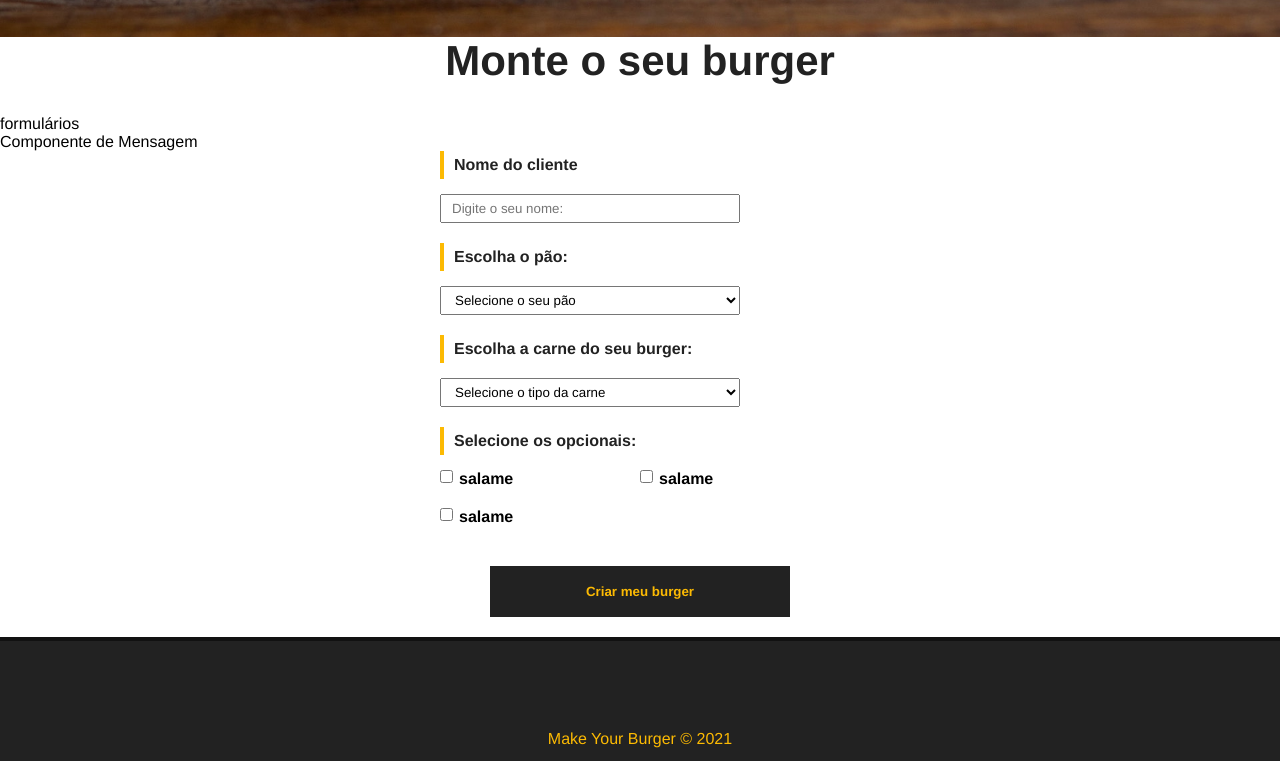
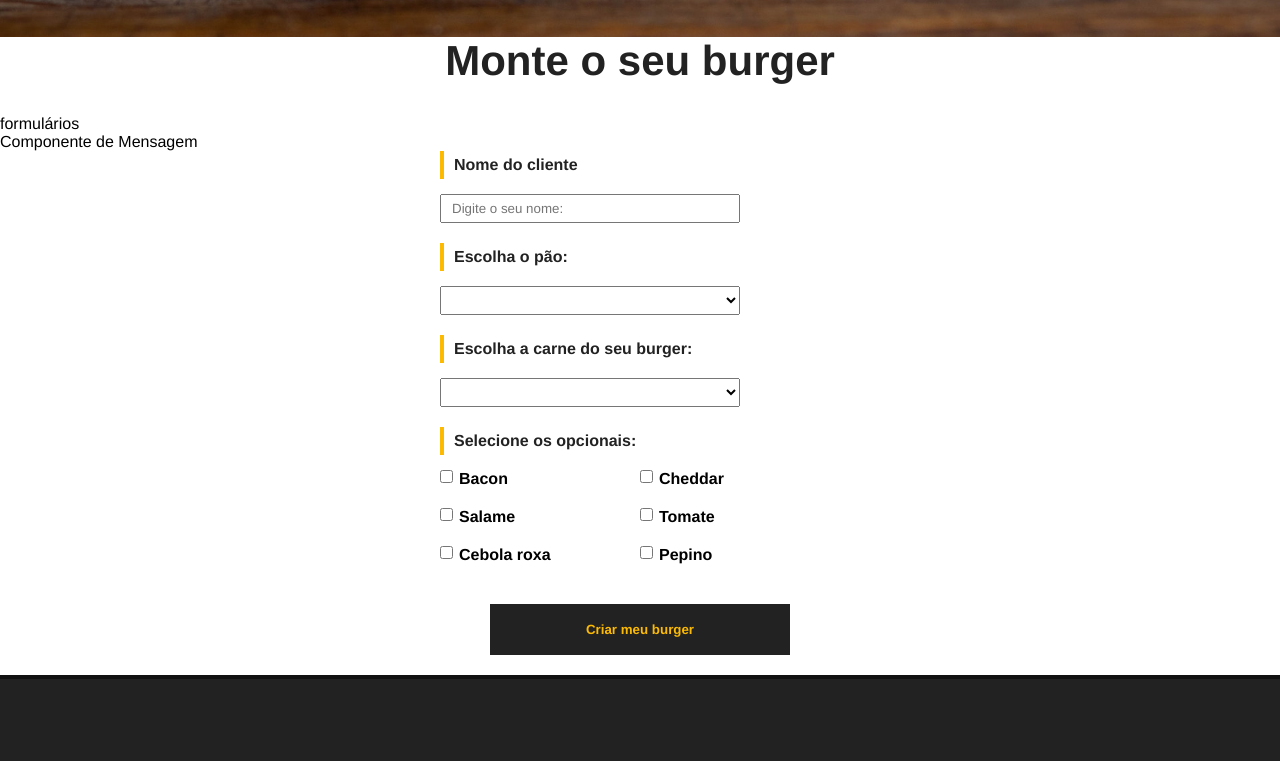
Before and after one commit to marcelo-gomj/burger-shop-vue, a Vue app: page / in a window 1280 px wide. Shown: the part 541-1302 px from the top of the page. Built offline with nearby package versions, Linux system fonts and the light colour scheme; data requests are answered from the project's data file.

Commit message:
add: insert user data in database

```diff
--- a/src/components/BurgerForm.vue
+++ b/src/components/BurgerForm.vue
@@ -2,39 +2,44 @@
   <div>
     <p>Componente de Mensagem</p>
     <div>
-      <form action="" id="burger-form">
+      <form action="" id="burger-form" @submit="createBurger">
         <div class="input-container">
           <label for="name">Nome do cliente</label>
           <input type="text" name="name" id="name" v-model="name" placeholder="Digite o seu nome:">
         </div>
+
         <div class="input-container">
           <label for="bread">Escolha o pão: </label>
-          <select name="bread" id="bread">
+          <select name="bread" id="bread" v-model="bread">
             <option value="">Selecione o seu pão</option>
-            <option value="Integral">Integral</option>
+            <option v-for="bread in breads" :key="bread.id" :value="bread.tipo">
+              {{ bread.tipo }}
+            </option>
           </select>
         </div>
+
         <div class="input-container">
           <label for="meat">Escolha a carne do seu burger:</label>
-          <select name="meat" id="meat">
+          <select name="meat" id="meat" v-model="meat">
             <option value="">Selecione o tipo da carne</option>
-            <option value="maminha">Maminha</option>
+            <option v-for="meat in meats" :key="meat.id" :value="meat.tipo">{{meat.tipo}}</option>
           </select>
         </div>
+
         <div id="optionals-container" class="input-container">
+
           <label id="optionals-title" for="optionals">Selecione os opcionais:</label>
-          <div class="checkbox-container">
-            <input type="checkbox" value="salame" name="optionals" v-model="optionals">
-            <span>salame</span>
+
+          <div v-for="optional in optionalsData"
+            :key="optional.id"
+
+            class="checkbox-container"
+          >
+            <input type="checkbox" :value="optional.tipo" name="optionals" v-model="optionals">
+            <span>{{ optional.tipo }}</span>
+
           </div>
-          <div class="checkbox-container">
-            <input type="checkbox" value="salame" name="optionals" v-model="optionals">
-            <span>salame</span>
-          </div>
-          <div class="checkbox-container">
-            <input type="checkbox" value="salame" name="optionals" v-model="optionals">
-            <span>salame</span>
-          </div>
+
         </div>
 
         <div class="input-container">
@@ -47,7 +52,57 @@
 
 <script>
 export default {
-  name : 'BurgerForm'
+  name : 'BurgerForm',
+  data (){
+    return {
+      breads : null,
+      meats: null,
+      optionalsData: null,
+      name: null,
+      bread: null,
+      meat: null,
+      optionals: [],
+      msg: null
+    }
+  },
+  methods: {
+    async getIngredientes(){
+      const req = await fetch('http://localhost:3000/ingredientes')
+      const data = await req.json();
+
+      this.breads = data.paes
+      this.meats = data.carnes
+      this.optionalsData = data.opcionais
+    },
+
+    async createBurger(e){
+      e.preventDefault();
+
+      const data = {
+        name: this.name,
+        meat: this.meat,
+        bread: this.bread,
+        optionals: Array.from(this.optionals),
+        status : "Solicitado"
+      }
+
+      const dataJson = JSON.stringify(data);
+
+      const req = await fetch('http://localhost:3000/burgers', {
+        method : 'POST',
+        headers: {"Content-Type" : "application/json"},
+        body: dataJson
+      })
+
+      const res = await req.json();
+
+      //colocar uma mensagem no
+    }
+  },
+
+  mounted(){
+    this.getIngredientes()
+  }
 }
 </script>
 
```
